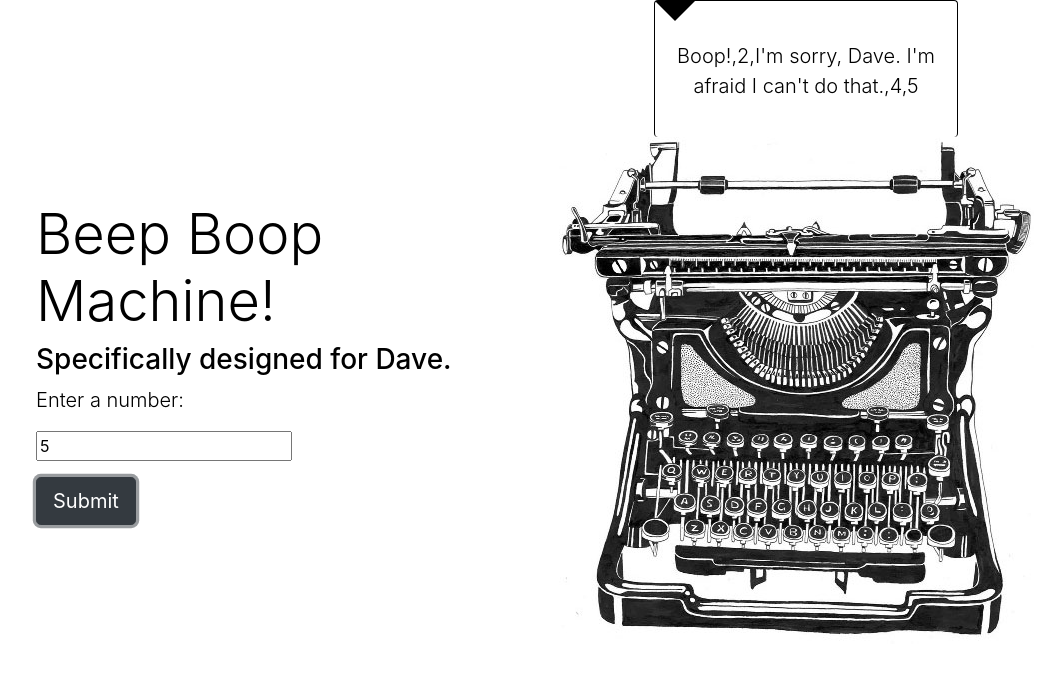
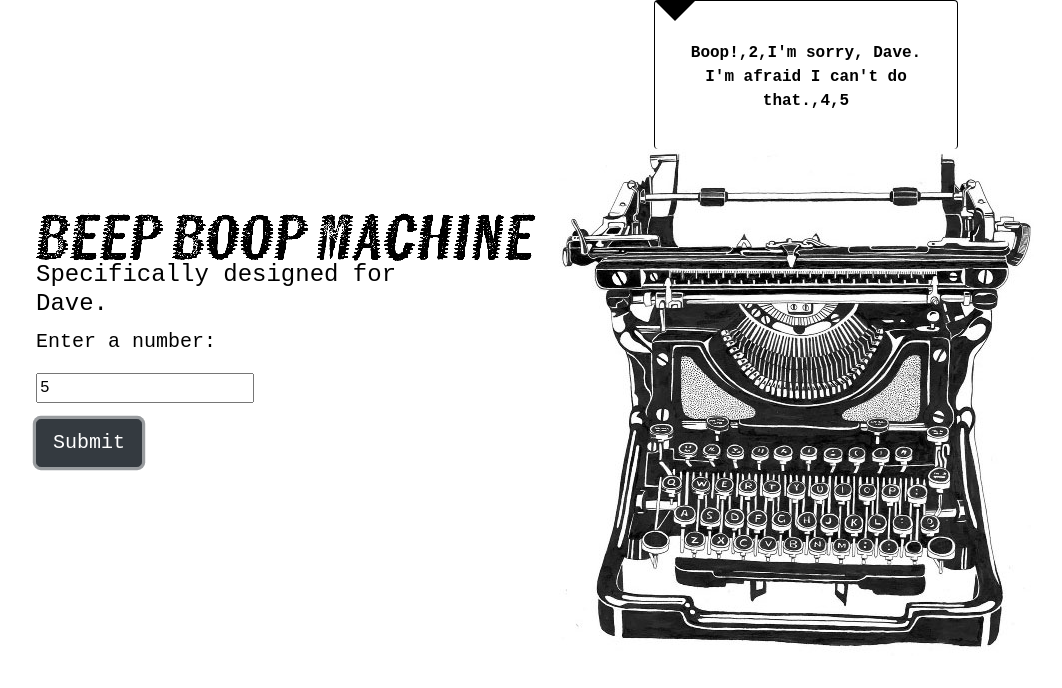
Before and after one commit to amychurchwell/beep-boop-v2, a plain HTML site: page index.html in a window 1280 px wide. Both pictures are taken after typing "5" into the empty fields and a click on the button "Submit". Shown: the whole page, without its empty margins (96-1158 px from the left). Drawn offline with Linux system fonts and the light colour scheme.

Commit message:
add graphic for when result length >= 100

```diff
--- a/css/styles.css
+++ b/css/styles.css
@@ -1,3 +1,7 @@
+div #length{
+  display: none;
+}
+
 img .typewriter{
   display: inline-block;
   float: right;
@@ -20,6 +24,10 @@ img .typewriter{
   color: black;
 }
 
+body{
+  font-family: monospace;
+}
+
 
 div .card{
   border-bottom: none;
@@ -27,6 +35,8 @@ div .card{
   margin: 0;
   padding: 0;
   display: none;
+  font-family: monospace;
+  font-weight: bold;
 }
 
 div .results {
@@ -34,9 +44,5 @@ div .results {
   color: black;
   border: 1px;
   border-color: black;
-}
-
-
-div .results{
   text-align: center;
 }
--- a/index.html
+++ b/index.html
@@ -10,13 +10,17 @@
   <body>
     <div class="container">
       <div class="row">
-        <div class="col-md-7"></div>
+        <div class="col-md-7">
+          <div id="length">
+            <img src="img/scrollin.gif">
+          </div>
+        </div>
         <div class="col-md-5">
           <div class="card" style="width: 19rem;">
             <div class="arrow-down"></div>
             <div class="card-body">
               <div class="results">
-                <p class="lead" id ="results"></p>
+                <p id ="results"></p>
               </div>
             </div>
           </div>
@@ -26,8 +30,8 @@
         <div class="col-md-6">
           <div class= "jumbotron block1">
             <div class= "container">
-              <h1 class="display-4">Beep Boop Machine!</h1>
-              <h3>Specifically designed for Dave.</h3>
+              <img src="img/title.gif">
+              <h4>Specifically designed for Dave.</h4>
               <form id="form">
                 <div class="form-group">
                   <p class="lead">Enter a number:</p>
--- a/js/scripts.js
+++ b/js/scripts.js
@@ -31,5 +31,11 @@ $(document).ready(function(){
     var input = parseInt($('#input').val());
     $('.card').slideDown();
     $('#results').text(test(input));
+
+    if (input >= 100){
+      $('#length').show();
+    }else{
+      $('#length').hide();
+    }
   });
 });
```
Also changed, not shown: img/scrollin.gif (added), img/title.gif (added).
